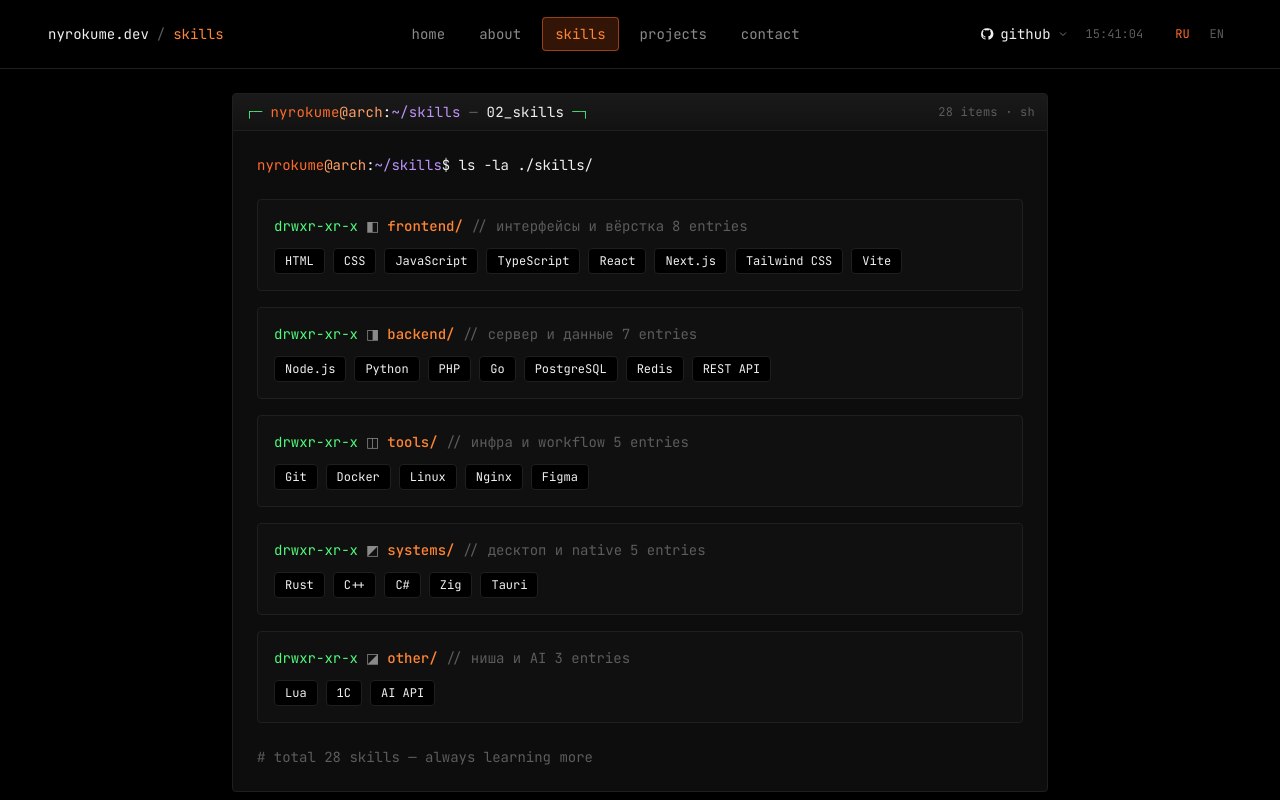
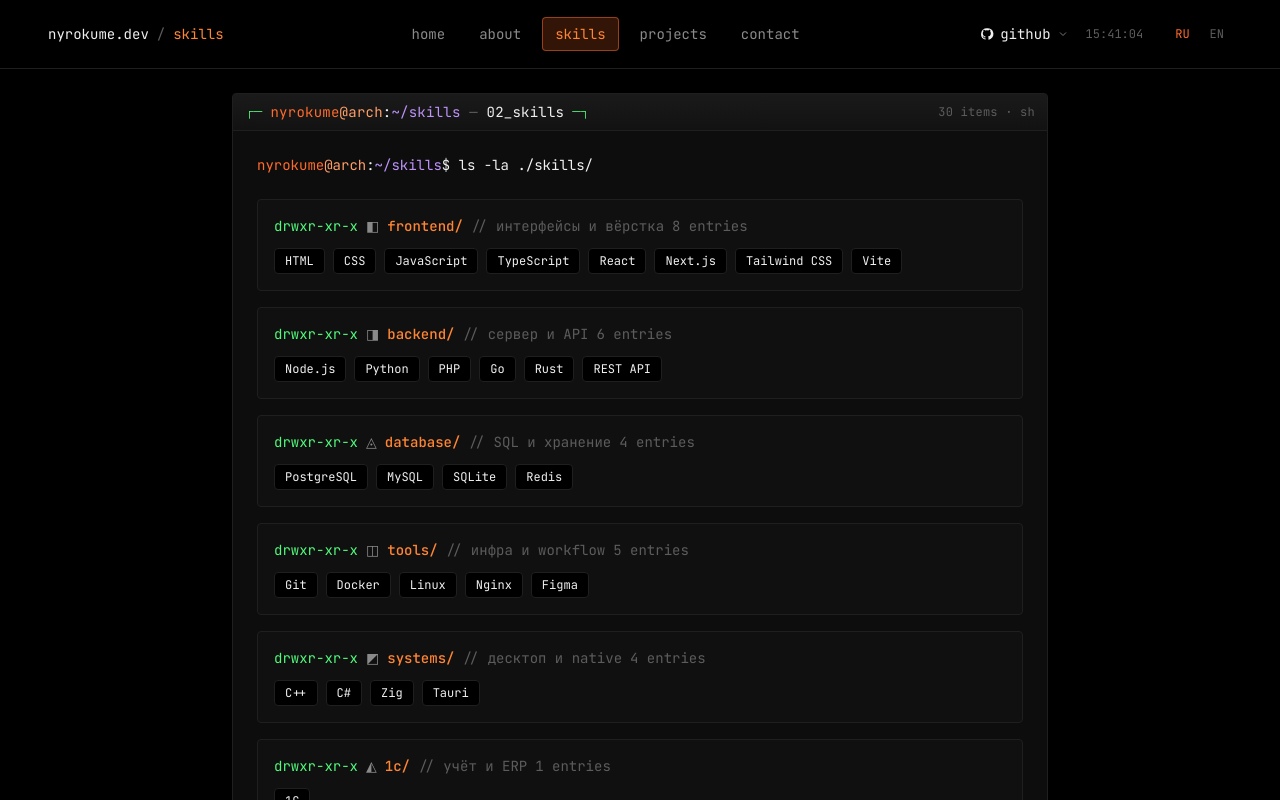
Before and after one commit to Nyrokume/nyrokume.dev, a Next.js app: page /skills in a window 1280 px wide. Shown: the top 800 px of the page. Built offline with nearby package versions, Linux system fonts and the light colour scheme; no server answers.

Commit message:
Reorganize skills: Rust to backend, database and 1c sections

```diff
--- a/components/sections/skills-section.tsx
+++ b/components/sections/skills-section.tsx
@@ -7,8 +7,10 @@
 const folderIcons: Record<string, string> = {
   frontend: "◧",
   backend: "◨",
+  database: "◬",
   tools: "◫",
   systems: "◩",
+  enterprise: "◭",
   other: "◪",
 };
 
--- a/content/resume.en.json
+++ b/content/resume.en.json
@@ -28,7 +28,7 @@
     "heading": "nyrokume.dev",
     "tagline": "// web first — sites and browser apps. I add other tools when the task needs them.",
     "stats": [
-      { "label": "skills", "value": "28", "href": "/skills" },
+      { "label": "skills", "value": "30", "href": "/skills" },
       { "label": "projects", "value": "—", "href": "/projects" },
       { "label": "status", "value": "online", "highlight": true }
     ],
@@ -88,7 +88,7 @@
   },
   "skills": {
     "windowTitle": "02_skills",
-    "meta": "28 items · sh",
+    "meta": "30 items · sh",
     "command": "ls -la ./skills/",
     "categories": [
       {
@@ -109,16 +109,14 @@
       {
         "id": "backend",
         "label": "backend/",
-        "hint": "server & data",
-        "items": [
-          "Node.js",
-          "Python",
-          "PHP",
-          "Go",
-          "PostgreSQL",
-          "Redis",
-          "REST API"
-        ]
+        "hint": "server & API",
+        "items": ["Node.js", "Python", "PHP", "Go", "Rust", "REST API"]
+      },
+      {
+        "id": "database",
+        "label": "database/",
+        "hint": "SQL & storage",
+        "items": ["PostgreSQL", "MySQL", "SQLite", "Redis"]
       },
       {
         "id": "tools",
@@ -130,13 +128,19 @@
         "id": "systems",
         "label": "systems/",
         "hint": "desktop & native",
-        "items": ["Rust", "C++", "C#", "Zig", "Tauri"]
+        "items": ["C++", "C#", "Zig", "Tauri"]
+      },
+      {
+        "id": "enterprise",
+        "label": "1c/",
+        "hint": "accounting & ERP",
+        "items": ["1C"]
       },
       {
         "id": "other",
         "label": "other/",
-        "hint": "niche & AI",
-        "items": ["Lua", "1C", "AI API"]
+        "hint": "scripts & AI",
+        "items": ["Lua", "AI API"]
       }
     ],
     "footerComment": "# total {total} skills — always learning more"
--- a/content/resume.ru.json
+++ b/content/resume.ru.json
@@ -28,7 +28,7 @@
     "heading": "nyrokume.dev",
     "tagline": "// разрабатываю сайты и веб-приложения. остальное подключаю, когда нужно по задаче.",
     "stats": [
-      { "label": "skills", "value": "28", "href": "/skills" },
+      { "label": "skills", "value": "30", "href": "/skills" },
       { "label": "projects", "value": "—", "href": "/projects" },
       { "label": "status", "value": "online", "highlight": true }
     ],
@@ -88,7 +88,7 @@
   },
   "skills": {
     "windowTitle": "02_skills",
-    "meta": "28 items · sh",
+    "meta": "30 items · sh",
     "command": "ls -la ./skills/",
     "categories": [
       {
@@ -109,16 +109,14 @@
       {
         "id": "backend",
         "label": "backend/",
-        "hint": "сервер и данные",
-        "items": [
-          "Node.js",
-          "Python",
-          "PHP",
-          "Go",
-          "PostgreSQL",
-          "Redis",
-          "REST API"
-        ]
+        "hint": "сервер и API",
+        "items": ["Node.js", "Python", "PHP", "Go", "Rust", "REST API"]
+      },
+      {
+        "id": "database",
+        "label": "database/",
+        "hint": "SQL и хранение",
+        "items": ["PostgreSQL", "MySQL", "SQLite", "Redis"]
       },
       {
         "id": "tools",
@@ -130,13 +128,19 @@
         "id": "systems",
         "label": "systems/",
         "hint": "десктоп и native",
-        "items": ["Rust", "C++", "C#", "Zig", "Tauri"]
+        "items": ["C++", "C#", "Zig", "Tauri"]
+      },
+      {
+        "id": "enterprise",
+        "label": "1c/",
+        "hint": "учёт и ERP",
+        "items": ["1C"]
       },
       {
         "id": "other",
         "label": "other/",
-        "hint": "ниша и AI",
-        "items": ["Lua", "1C", "AI API"]
+        "hint": "скрипты и AI",
+        "items": ["Lua", "AI API"]
       }
     ],
     "footerComment": "# total {total} skills — always learning more"
```
